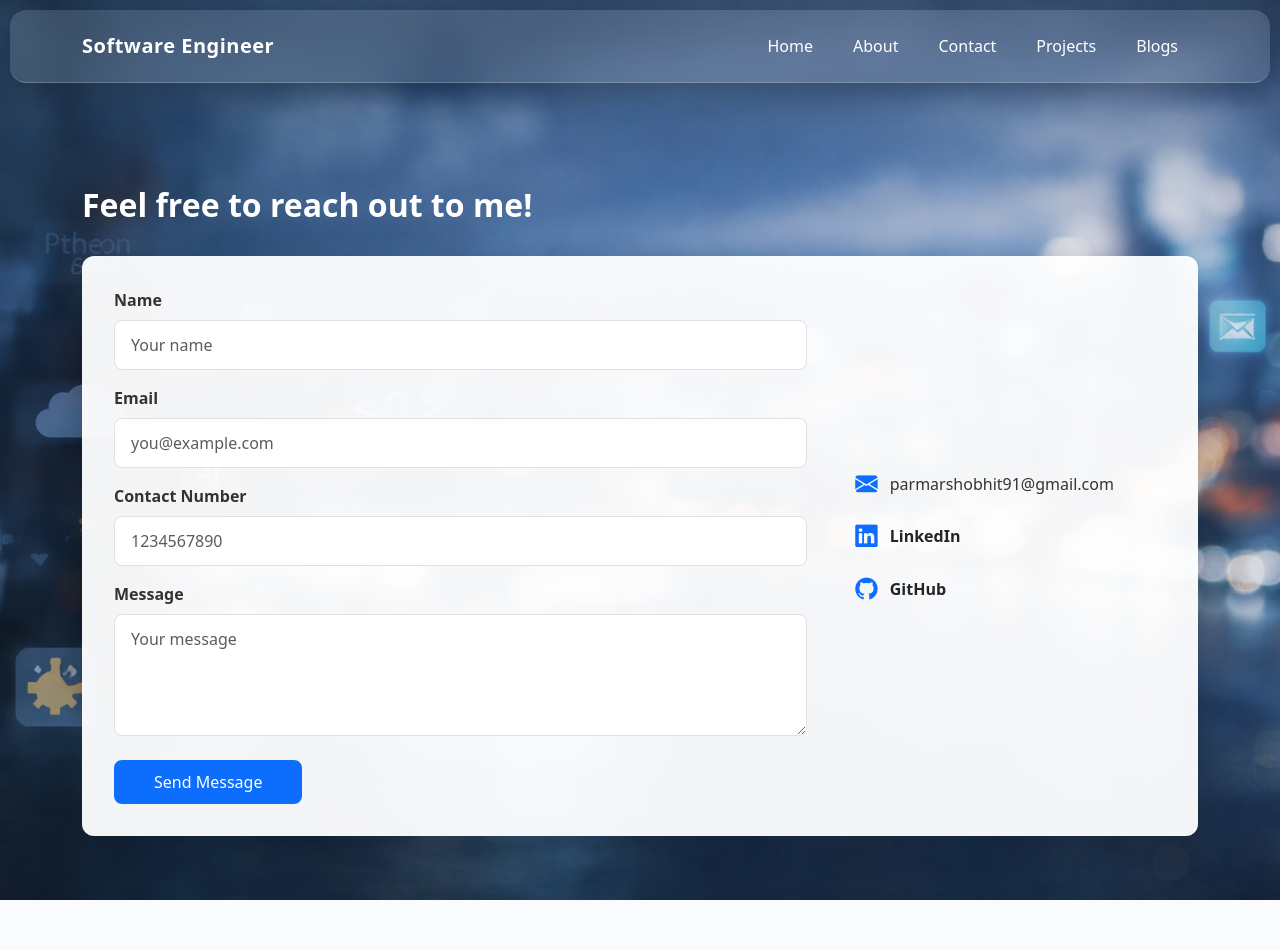
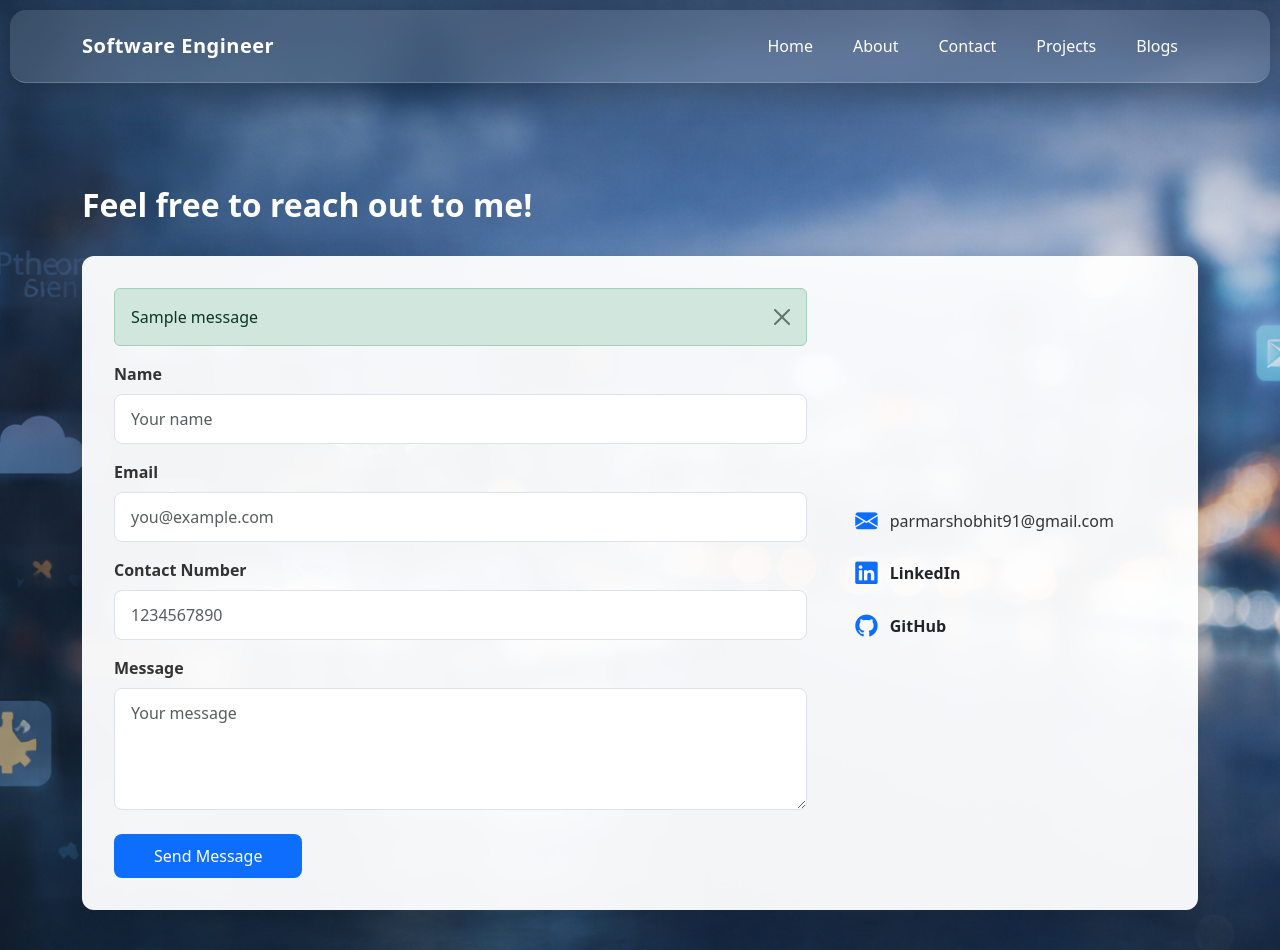
Before and after one commit to parmarshobhit91/PORTFOLIO, a Django app: page /contact/ in a window 1280 px wide. Shown: the top 950 px of the page. Before the commit the page ends 900 px from the top, so only its background shows below. Run offline with Django 5.2, Linux system fonts and the light colour scheme; tables that the repository leaves empty hold one stand-in row (values such as "Sample post"); one stand-in notice (Sample message) is shown.

Commit message:
adding message section to display success message on form submission

```diff
--- a/core/templates/core/contact.html
+++ b/core/templates/core/contact.html
@@ -75,6 +75,14 @@
 
         <!-- LEFT: FORM -->
         <div class="col-12 col-lg-8">
+          {% if messages %}
+            {% for message in messages %}
+            <div class="alert alert-{{ message.tags }} alert-dismissible fade show" role="alert">
+              {{ message }}
+              <button type="button" class="btn-close" data-bs-dismiss="alert"></button>
+            </div>
+            {% endfor %}
+          {% endif %}
           <form method="post">
             {% csrf_token %}
 
```
